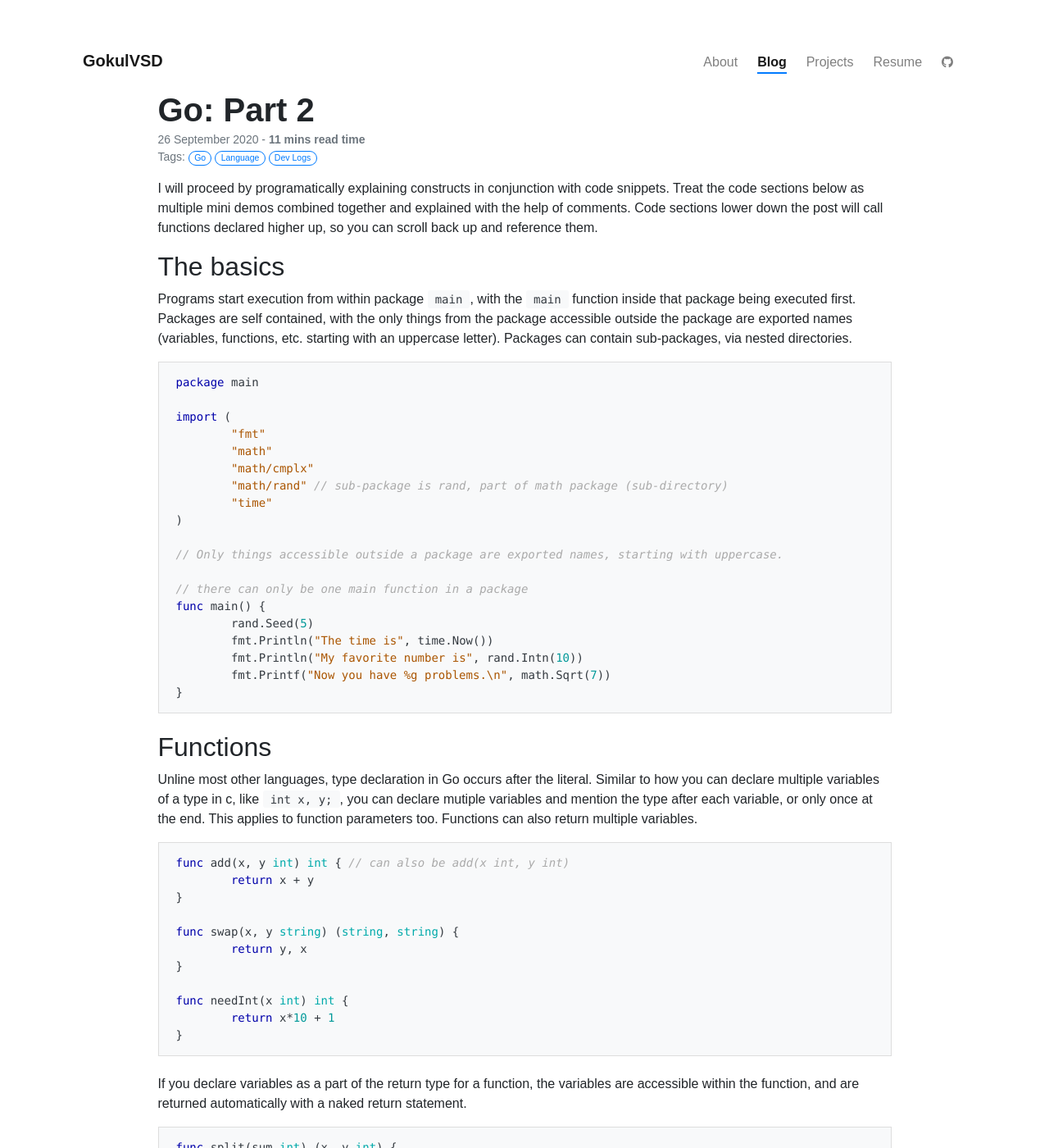
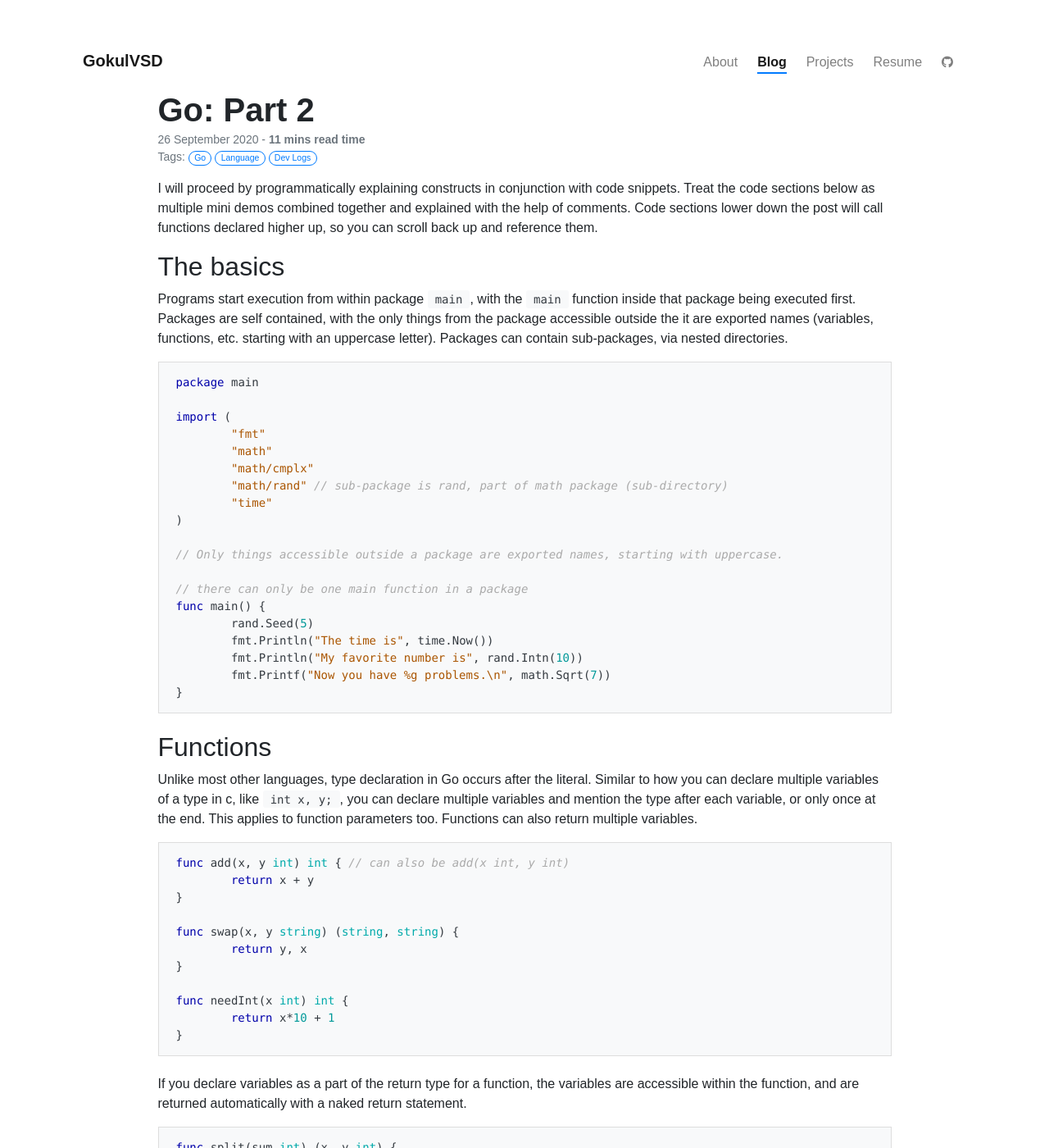
Before and after one commit to GokulVSD/gokulvsd.github.io, a Jekyll site: the page built from _posts/2020-09-26-go-part-2.md, in a window 1280 px wide and 1400 px high. Shown: the whole window at 82% size. Built offline with Jekyll 4.4.1, drawn with Linux system fonts in a browser that asks for light colours; nearby versions of some CDN libraries; some web fonts are replaced; our own code applies the rules of GitHub Pages for plain Markdown files; library files that are not in the unit come from our copies.

````diff
--- a/_includes/head.html
+++ b/_includes/head.html
@@ -3,7 +3,15 @@
   <meta charset="utf-8">
   <meta http-equiv="X-UA-Compatible" content="IE=edge">
   <meta name="viewport" content="width=device-width, initial-scale=1">
-  <meta name="description" content="{{ site.description }}">
+  <meta name="description" content="Information About Gokul Vasudeva, along with his Blog, Projects, Resume and Social links">
+  <meta property='og:title' content="GokulVSD's Blog/Website"/>
+  <meta property='og:image' content='https://gokulvsd.github.io/assets/face.jpg'/>
+  <meta property='og:description' content="Information About Gokul Vasudeva, along with his Blog, Projects, Resume and Social links"/>
+  <meta property='og:url' content='https://gokulvsd.github.io'/>
+
+
+
+
 
   <title>
     {% if include.page_title %}
--- a/_posts/2020-09-26-go-part-2.md
+++ b/_posts/2020-09-26-go-part-2.md
@@ -6,7 +6,7 @@ color: primary
 description: Part 2 of my experience with learning and using GoLang, the general purpose programming language by Google.
 ---
 
-I will proceed by programatically explaining constructs in conjunction with code snippets.
+I will proceed by programmatically explaining constructs in conjunction with code snippets.
 Treat the code sections below as multiple mini demos combined together and explained with the help of comments.
 Code sections lower down the post will call functions declared higher up, so you can scroll back up and reference
 them.
@@ -14,7 +14,7 @@ them.
 ## The basics
 
 Programs start execution from within package `main`, with the `main` function inside that package being executed first.
-Packages are self contained, with the only things from the package accessible outside the package are exported names
+Packages are self contained, with the only things from the package accessible outside the it are exported names
 (variables, functions, etc. starting with an uppercase letter). Packages can contain sub-packages, via nested directories.
 
 ``` go
@@ -41,8 +41,8 @@ func main() {
 
 ## Functions
 
-Unline most other languages, type declaration in Go occurs after the literal. Similar to how you can declare multiple variables
-of a type in c, like `int x, y;`, you can declare mutiple variables and mention the type after each variable, or only once at the end. This applies to function parameters too. Functions can also return multiple variables.
+Unlike most other languages, type declaration in Go occurs after the literal. Similar to how you can declare multiple variables
+of a type in c, like `int x, y;`, you can declare multiple variables and mention the type after each variable, or only once at the end. This applies to function parameters too. Functions can also return multiple variables.
 
 ```go
 func add(x, y int) int { // can also be add(x int, y int)
````
Also changed, not shown: _posts/2020-09-22-go-a-better-java.md (+1 -1 lines).
